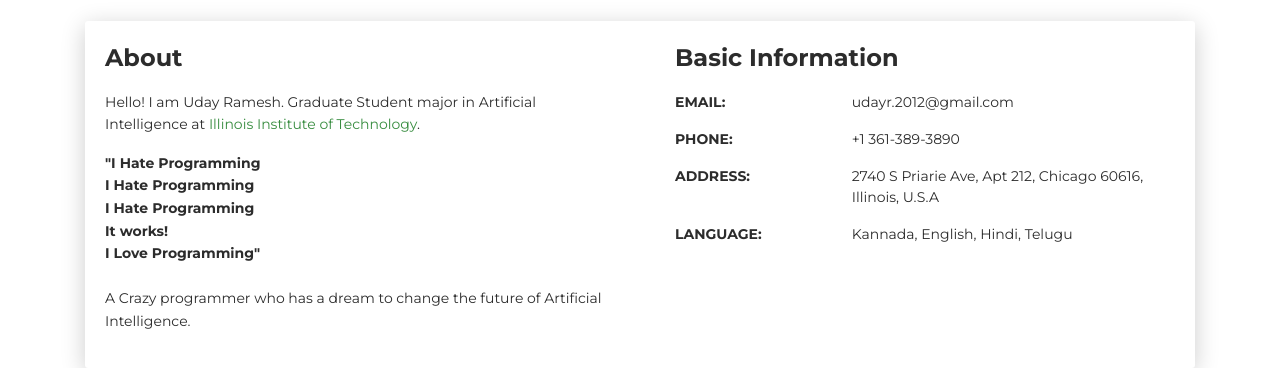
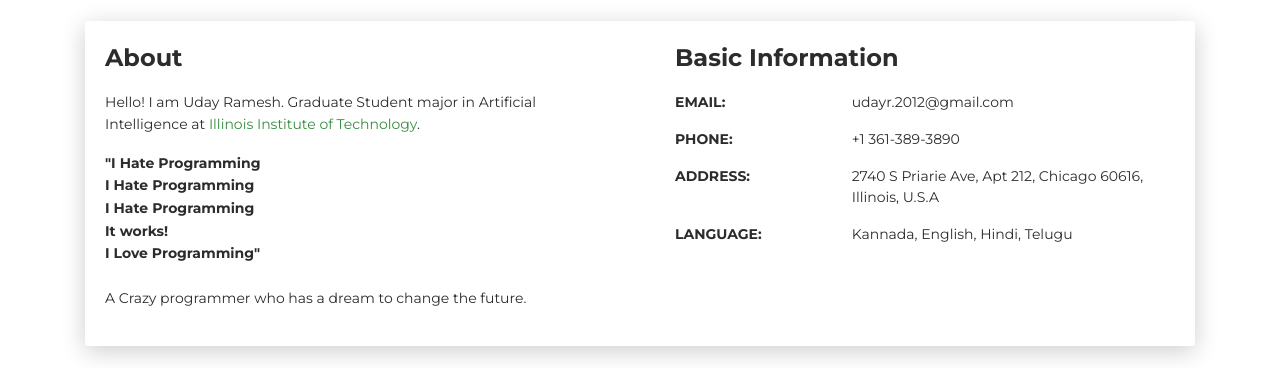
Before and after one commit to Udayr777/udayr777.github.io, a plain HTML site: page index.html in a window 1280 px wide. Shown: the part 599-967 px from the top of the page. Drawn offline with Linux system fonts and the light colour scheme.

Commit message:
update
update on text

```diff
--- a/index.html
+++ b/index.html
@@ -96,7 +96,7 @@
             <p>Hello! I am Uday Ramesh. Graduate Student major in Artificial Intelligence at <a href="https://www.iit.edu/">Illinois Institute of Technology</a>.</p>
             <p>
 			<b> "I Hate Programming</br> I Hate Programming </br> I Hate Programming </br> It works! </br> I Love Programming" </b></br></br>
-			A Crazy programmer who has a dream to change the future of Artificial Intelligence.
+			A Crazy programmer who has a dream to change the future.
 
 			</p>
           </div>
```
